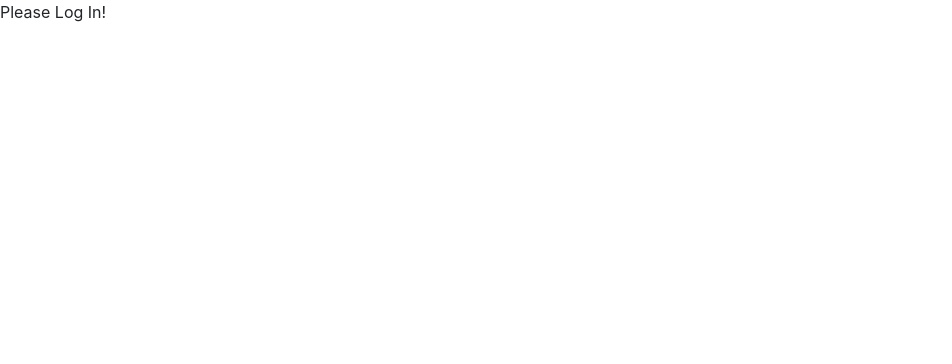
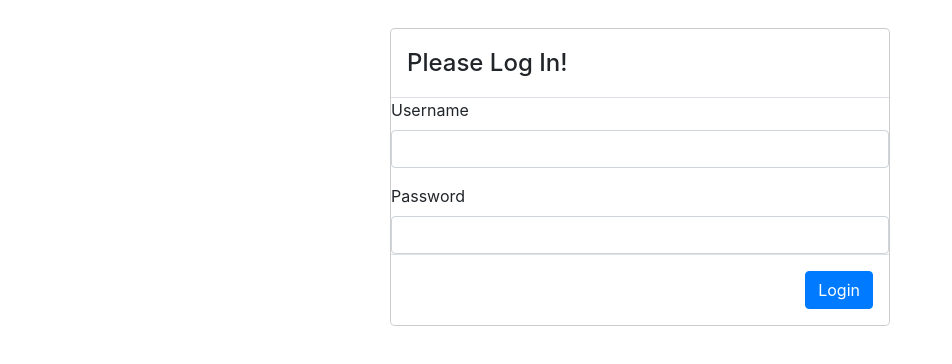
Before and after one commit to han-yan-ds/employee-manager-react, a React (Create React App) app: page /login in a window 1280 px wide. Shown: the top 364 px of the page, without its empty margins (0-952 px from the left). Built offline with nearby package versions, Linux system fonts and the light colour scheme.

Commit message:
Rendered the login

```diff
--- a/src/components/pages/Login.tsx
+++ b/src/components/pages/Login.tsx
@@ -1,9 +1,25 @@
 import React from 'react';
+import {Modal, Form, Button} from 'react-bootstrap';
+
+
 
 const Login = () => (
-  <div>
-    Please Log In!
-  </div>
+  <Modal.Dialog>
+    <Modal.Header>
+      <Modal.Title>Please Log In!</Modal.Title>
+    </Modal.Header>
+    <Form>
+      <Form.Group controlId='user-name'>
+        <Form.Label>Username</Form.Label>
+        <Form.Control required/>
+      </Form.Group>
+        <Form.Label>Password</Form.Label>
+        <Form.Control required type="password" />
+    </Form>
+    <Modal.Footer>
+      <Button variant='primary' onClick={() => console.log('clicked')}>Login</Button>
+    </Modal.Footer>
+  </Modal.Dialog>
 )
 
 export default Login;
```
